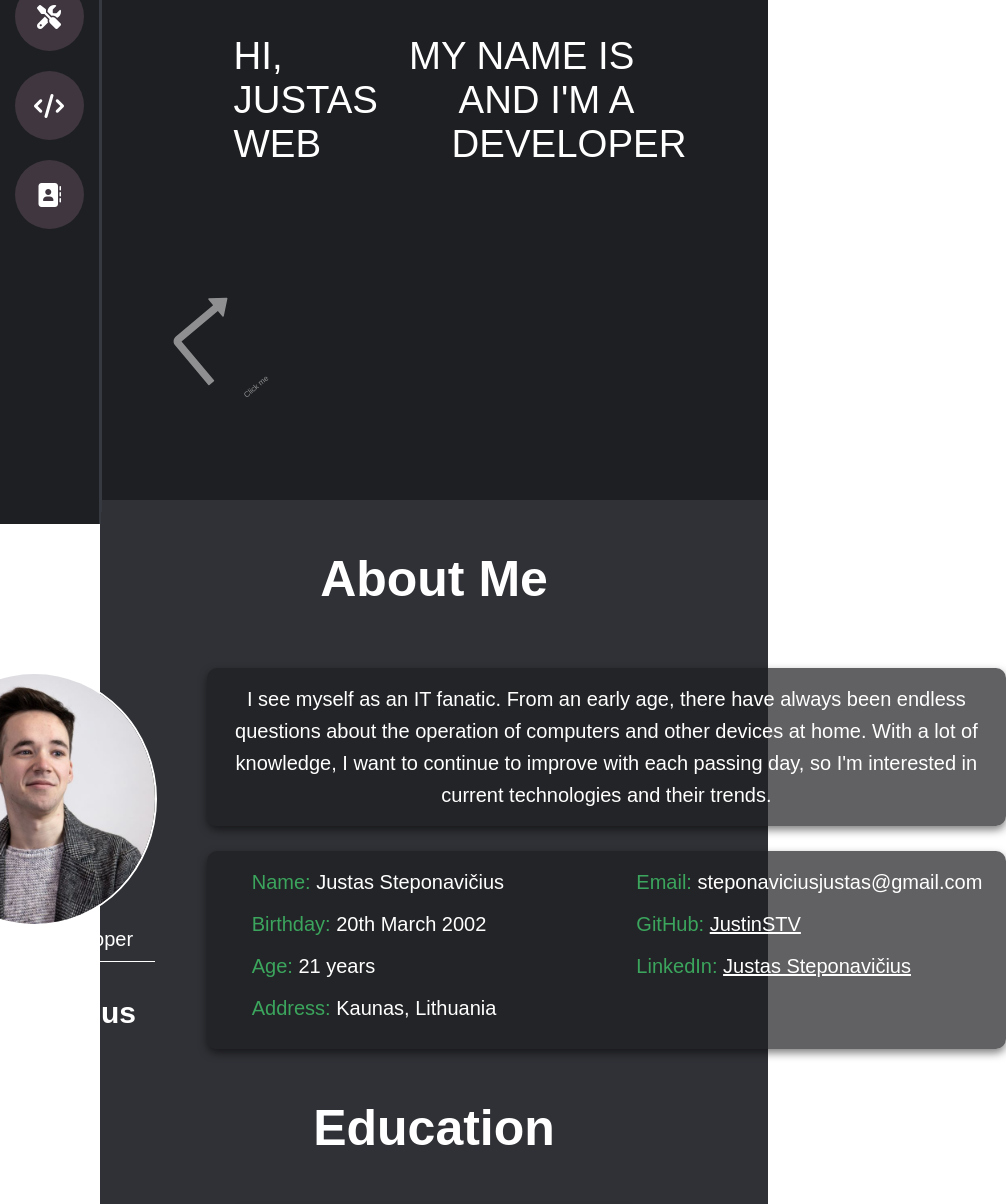
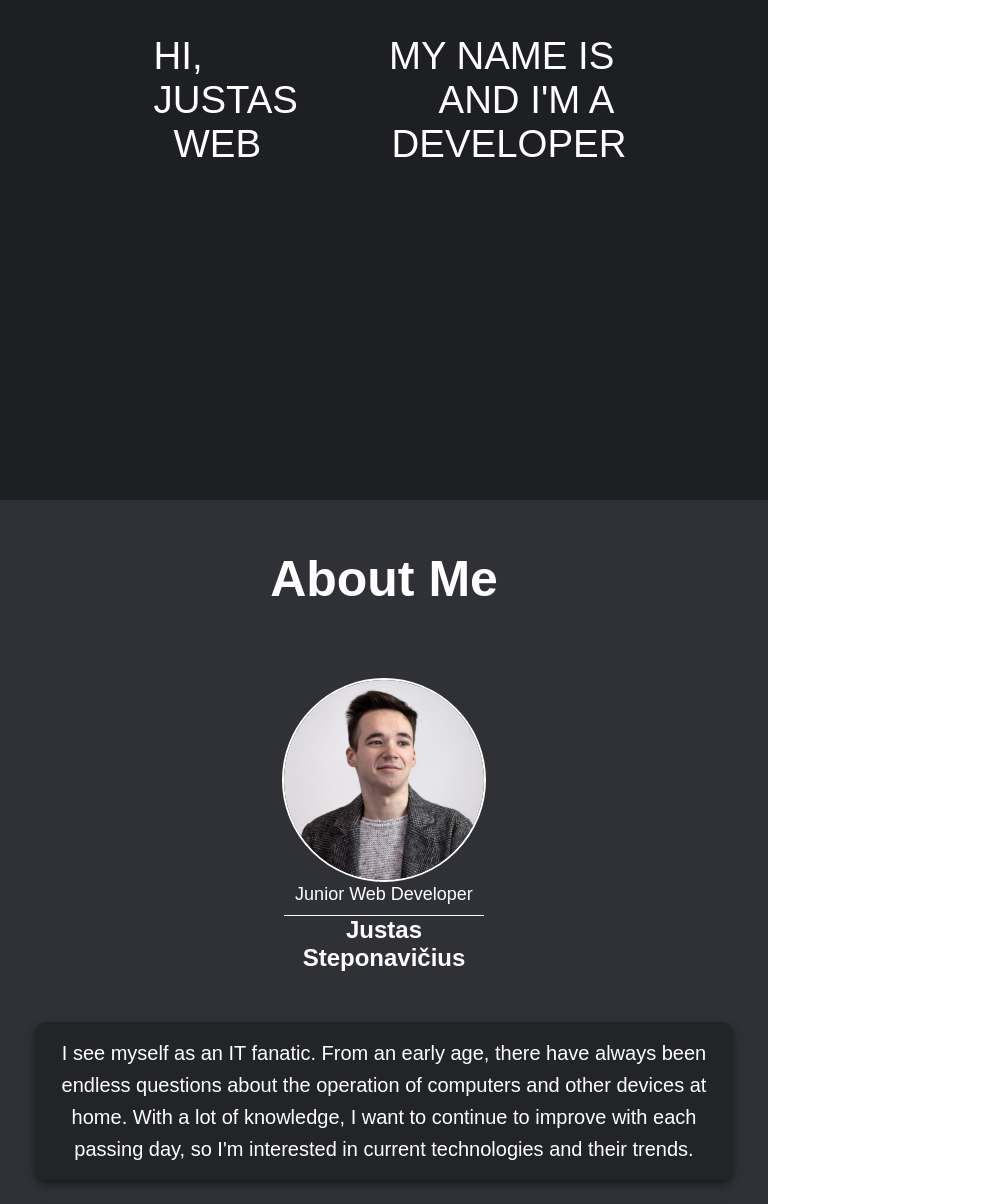
Before and after one commit to JustinSTV/mainWebsite, a React (Vite) app: page / in a window 768 px wide. Shown: the part 300-1504 px from the top of the page, 1006 px wide, since content can reach past the window. Built offline with nearby package versions, Linux system fonts and the light colour scheme; a web font is replaced by a local one.

Commit message:
made responsive

```diff
--- a/src/App.css
+++ b/src/App.css
@@ -21,3 +21,19 @@
     font-size: 50px;
     margin-bottom: 50px;
 }
+
+
+@media (max-width: 768px){
+    .main-content{
+        padding-left: 0px;
+    }
+    .big-heading{
+        margin-bottom: 30px;
+    }
+}
+
+@media (min-width: 768px){
+    .big-heading{
+        margin-bottom: 50px;
+    }
+}
--- a/src/Components/CSS/AboutMe.css
+++ b/src/Components/CSS/AboutMe.css
@@ -1,4 +1,3 @@
-
 .about-me-section {
     height: 100vh;
     background-color: var(--diffrentShade);
@@ -10,43 +9,47 @@
     align-items: center;
 }
 
-.photo{
+.photo {
     width: 250px;
     height: 250px;
     border-radius: 50%;
     border: 2px solid var(--textColor);
-    margin: 0 50px 120px ;
+    margin-bottom: 20px;
+    max-width: 100%;
 }
 
-.photo > img{
+.photo > img {
     width: 100%;
     height: 100%;
     border-radius: 50%;
 }
 
-.my-role{
+.my-role {
     font-size: 20px;
     border-bottom: 1px solid var(--textColor);
     padding-bottom: 10px;
 }
 
-.my-name{
+.my-name {
     font-size: 30px;
 }
 
-.about-me-content{
+.about-me-content {
     display: flex;
-    flex-direction: row;
+    flex-direction: column;
     align-items: center;
     justify-content: space-between;
     margin-top: 10px;
     /* outline: yellow 2px solid; */
 }
 
-.descAndCards{
+.descAndCards {
     display: flex;
     flex-direction: column;
     gap: 25px;
+    align-items: center;
+    max-width: 800px;
+    margin-top: 20px;
 }
 
 .about-me-description {
@@ -57,6 +60,7 @@
     background-color: var(--card);
     border-radius: 10px;
     box-shadow: 0px 4px 8px rgba(0, 0, 0, 0.5);
+    width: 100%;
 }
 
 .card {
@@ -67,32 +71,32 @@
     background-color: var(--card);
     border-radius: 10px;
     box-shadow: 0px 4px 8px rgba(0, 0, 0, 0.5);
+    width: 100%;
 }
 
-.grid-section{
+.grid-section {
     display: grid;
     grid-template-columns: repeat(2, 1fr);
 }
 
-.grid-section > ul{
+.grid-section > ul {
     list-style-type: none;
     width: 350px;
     padding-left: 30px;
 }
 
-.grid-section > ul > li{
+.grid-section > ul > li {
     margin-bottom: 10px;
     text-align: left;
 }
 
-
-.linkedin, .github{
+.linkedin,
+.github {
     text-decoration: underline;
     color: var(--textColor);
 }
 
-
-label{
+label {
     color: var(--navbarHover);
 }
 
@@ -128,3 +132,76 @@ label{
     color: var(--textColor);
     opacity: 0.8;
 }
+
+@media (max-width: 768px) {
+    .about-me-section {
+        height: auto;
+    }
+
+    .photo {
+        width: 150px;
+        height: 150px;
+        margin: 20px;
+    }
+
+
+    .my-role {
+        font-size: 18px;
+    }
+
+    .my-name {
+        font-size: 24px;
+    }
+
+    .about-me-content {
+        margin-top: 0;
+        display: flex;
+        gap: 100px;
+    }
+
+    .about-me-description,
+    .card {
+        text-align: center;
+    }
+
+    .grid-section {
+        grid-template-columns: 1fr;
+    }
+}
+
+@media (min-width: 768px) {
+    .about-me-section {
+        height: auto;
+    }
+
+    .photo {
+        width: 200px;
+        height: 200px;
+        margin: 20px;
+    }
+
+    .my-role {
+        font-size: 18px;
+    }
+
+    .my-name {
+        font-size: 24px;
+    }
+
+    .about-me-content {
+        width: 100%;
+        margin-top: 0;
+        display: flex;
+        gap: 100px;
+    }
+
+    .descAndCards {
+        gap: 25px;
+        width: 100%;
+    }
+
+    .about-me-description,
+    .card {
+        text-align: center;
+    }
+}
--- a/src/Components/CSS/Contact.css
+++ b/src/Components/CSS/Contact.css
@@ -109,3 +109,28 @@ form{
   background: var(--accentColor);
   color: white;
 }
+
+
+/* Mobile-first responsive design */
+
+/* Adjustments for small screens */
+@media (max-width: 768px) {
+  .contact-me-section {
+    height: auto;
+  }
+
+  .input-group {
+    width: 90%;
+  }
+}
+
+/* Tablet and larger screens */
+@media (min-width: 768px) {
+  .contact-me-section {
+    padding: 50px;
+  }
+
+  .input-group {
+    width: 50%;
+  }
+}
--- a/src/Components/CSS/Footer.css
+++ b/src/Components/CSS/Footer.css
@@ -37,3 +37,20 @@
   margin-top: 20px;
   opacity: 0.5;
 }
+
+@media (max-width: 768px) {
+  .footer-links a {
+    margin: 10px 0;
+  }
+}
+
+/* Tablet and larger screens */
+@media (min-width: 768px) {
+  .footer-links {
+    flex-direction: row;
+  }
+
+  .footer-links a {
+    margin: 0;
+  }
+}
--- a/src/Components/CSS/HeroSection.css
+++ b/src/Components/CSS/HeroSection.css
@@ -120,3 +120,16 @@
 .fancy:hover > .letter:nth-child(13) {
     transform: translate(20%, -10%) rotate(30deg);
 }
+
+
+@media (max-width: 768px){
+    .hover-container{
+        display: none;
+    }
+    .fancy{
+        padding: 0 10px;
+    }
+}
+
+@media (min-width: 768px) {
+}
--- a/src/Components/CSS/Navbar.css
+++ b/src/Components/CSS/Navbar.css
@@ -3,7 +3,6 @@
     position: fixed;
     background-color: var(--navbarBackround);
     border-right: var(--outline) 2px solid;
-    /* float: left; */
     height: 100vh;
     width: 100px;
     display: flex;
@@ -12,7 +11,10 @@
     gap: 20px;
     padding-top: 12px;
     z-index: 111;
+    transition: width 0.3s ease-in-out;
+    overflow: hidden;
 }
+
 
 .nav-links a {
     display: flex;
@@ -34,7 +36,7 @@ nav hr {
     background: #36393f;
 }
 
-nav a:hover{
+nav a:hover {
     border-radius: 25%;
     background: #3ba55d;
 }
@@ -64,3 +66,49 @@ i {
     left: 50%;
     transform: translate(-50%, -50%);
 }
+
+.navbar.show {
+    width: 100%;
+    flex-direction: column;
+    align-items: flex-start;
+}
+
+.nav-links.show {
+    display: flex;
+    flex-direction: column;
+    align-items: center;
+    gap: 20px;
+    padding-top: 20px;
+    background-color: var(--navbarBackground);
+    position: absolute;
+    top: 0;
+    left: 0;
+    height: 100vh;
+    z-index: 1;
+    width: 100%;
+    transition: transform 0.3s ease-in-out;
+    transform: translateX(0);
+}
+
+.hamburger-menu {
+    display: none;
+    cursor: pointer;
+    font-size: 24px;
+    position: absolute;
+    top: 20px;
+    right: 20px;
+    z-index: 2;
+}
+
+@media (max-width: 768px) {
+    .navbar{
+        display: none;
+    }
+    .hamburger-menu {
+      display: block;
+    }
+    .nav-links {
+      transform: translateX(-100%);
+      margin-left: 50px;
+    }
+}
--- a/src/Components/CSS/Skills.css
+++ b/src/Components/CSS/Skills.css
@@ -41,3 +41,15 @@ svg {
     font-size: 16px;
     color: var(--textColor);
 }
+
+@media (max-width: 768px){
+    .skill-section{
+        height: auto;
+    }
+
+    .skill-cards{
+        margin-top: 0;
+        display: flex;
+        flex-direction: column;
+    }
+}
--- a/src/Components/CSS/Work.css
+++ b/src/Components/CSS/Work.css
@@ -64,3 +64,26 @@
     background-color: var(--accentColor);
     color: white;
 }
+
+
+@media (max-width: 768px) {
+  .work-section {
+    height: auto;
+  }
+}
+
+@media (min-width: 768px) {
+    .work-section {
+      padding: 50px;
+    }
+
+    .project-cards {
+      flex-direction: row;
+      justify-content: center;
+    }
+
+    .one-project-card {
+      width: 400px;
+      margin-bottom: 30px;
+    }
+  }
--- a/src/Components/Navbar.tsx
+++ b/src/Components/Navbar.tsx
@@ -3,19 +3,24 @@ import { Link } from 'react-scroll';
 import './CSS/Navbar.css';
 
 const Navbar = () => {
+  const [showMenu, setShowMenu] = useState(false);
   const [hoveredLink, setHoveredLink] = useState('');
 
   const handleLinkHover = (title: string) => {
     setHoveredLink(title);
   };
 
+  const toggleMenu = () => {
+    setShowMenu(!showMenu);
+  };
+
   return (
-    <nav className='navbar'>
+    <nav className={`navbar ${showMenu ? 'show' : ''}`}>
       <div className='logo'>
         <h4>Logo</h4>
       </div>
       <hr />
-      <div className='nav-links'>
+      <div className={`nav-links ${showMenu ? 'show' : ''}`}>
         <Link
           to='hero'
           spy={true}
@@ -77,6 +82,9 @@ const Navbar = () => {
           {hoveredLink === 'Contact' && <div className="link-title">Contact</div>}
         </Link>
       </div>
+      <div className='hamburger-menu' onClick={toggleMenu}>
+        <i className={`fa ${showMenu ? 'fa-times' : 'fa-bars'}`}></i>
+      </div>
     </nav>
   );
 };
```
